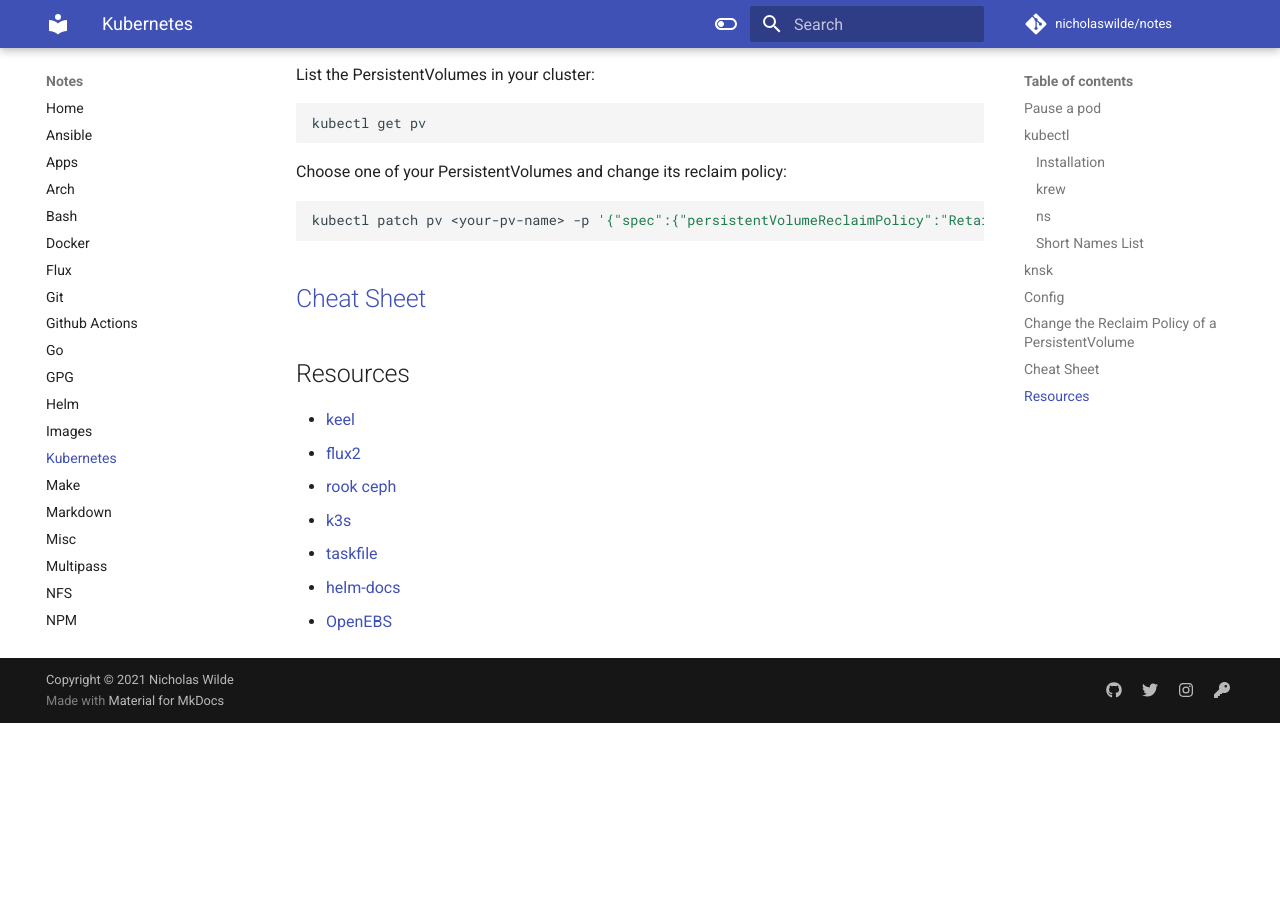
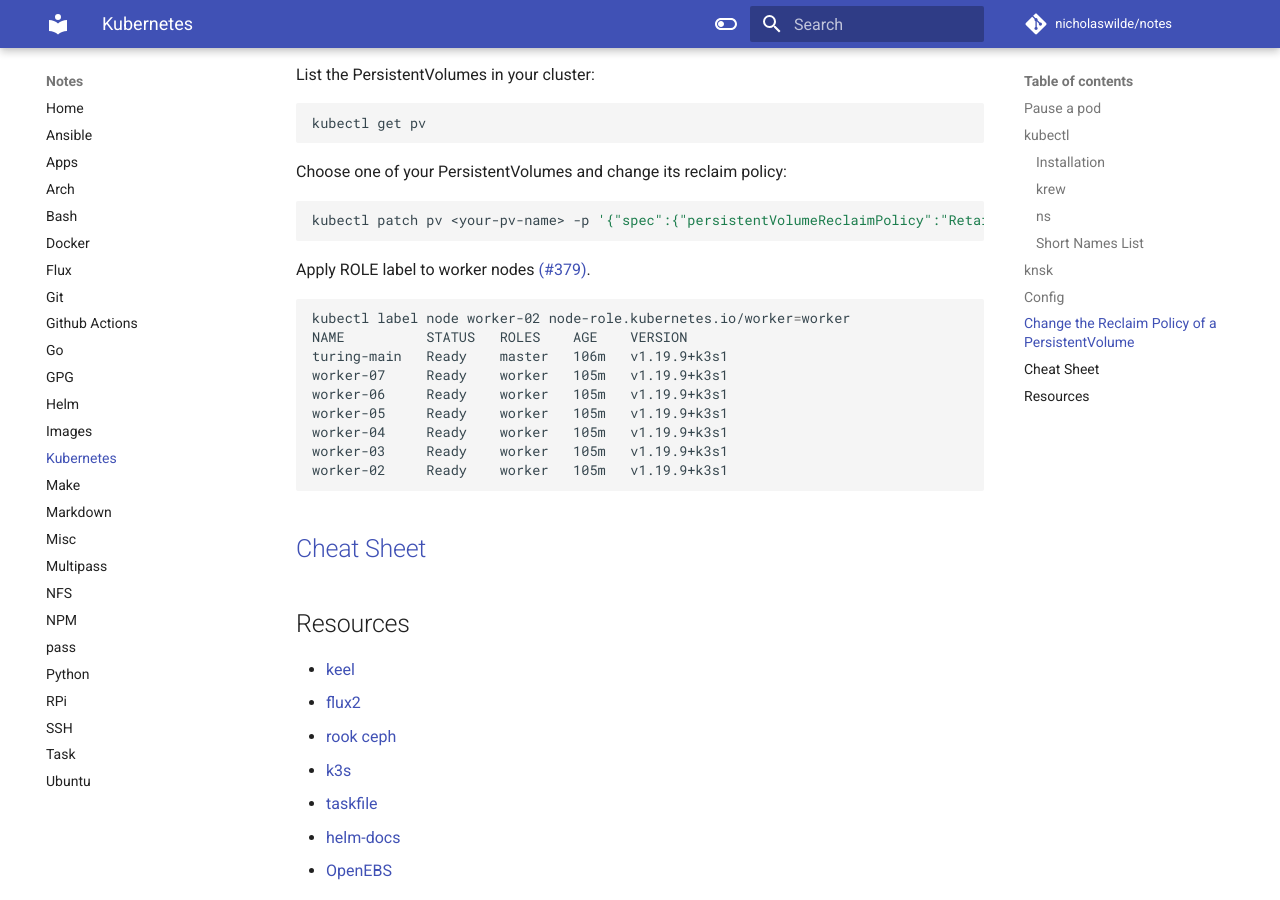
Before and after one commit to nicholaswilde/notes, an MkDocs documentation site: the page built from docs/kubernetes.md, in a window 1280 px wide and 900 px high, scrolled down 1306 px. Built offline with MkDocs 1.6.1 and Material for MkDocs 9.7.7, drawn with Linux system fonts in a browser that asks for light colours; comment, search, counter and statistics services are not loaded; before the commit the page ends 2029 px from its top, so only the background shows below that.

Commit message:
Added ROLE node lables
Signed-off-by: Nicholas Wilde <ncwilde43@gmail.com>

````diff
--- a/docs/kubernetes.md
+++ b/docs/kubernetes.md
@@ -69,6 +69,20 @@
 kubectl patch pv <your-pv-name> -p '{"spec":{"persistentVolumeReclaimPolicy":"Retain"}}'
 ```
 
+Apply ROLE label to worker nodes [(#379)].
+
+```shell
+kubectl label node worker-02 node-role.kubernetes.io/worker=worker
+NAME          STATUS   ROLES    AGE    VERSION
+turing-main   Ready    master   106m   v1.19.9+k3s1
+worker-07     Ready    worker   105m   v1.19.9+k3s1
+worker-06     Ready    worker   105m   v1.19.9+k3s1
+worker-05     Ready    worker   105m   v1.19.9+k3s1
+worker-04     Ready    worker   105m   v1.19.9+k3s1
+worker-03     Ready    worker   105m   v1.19.9+k3s1
+worker-02     Ready    worker   105m   v1.19.9+k3s1
+```
+
 ## [Cheat Sheet](https://kubernetes.io/docs/reference/kubectl/cheatsheet/)
 
 ## Resources
@@ -82,3 +96,4 @@
 * [OpenEBS](https://openebs.io/)
 
 [pv]: https://kubernetes.io/docs/tasks/administer-cluster/change-pv-reclaim-policy/
+[(#379)]: https://github.com/k3s-io/k3s/issues/379
````
